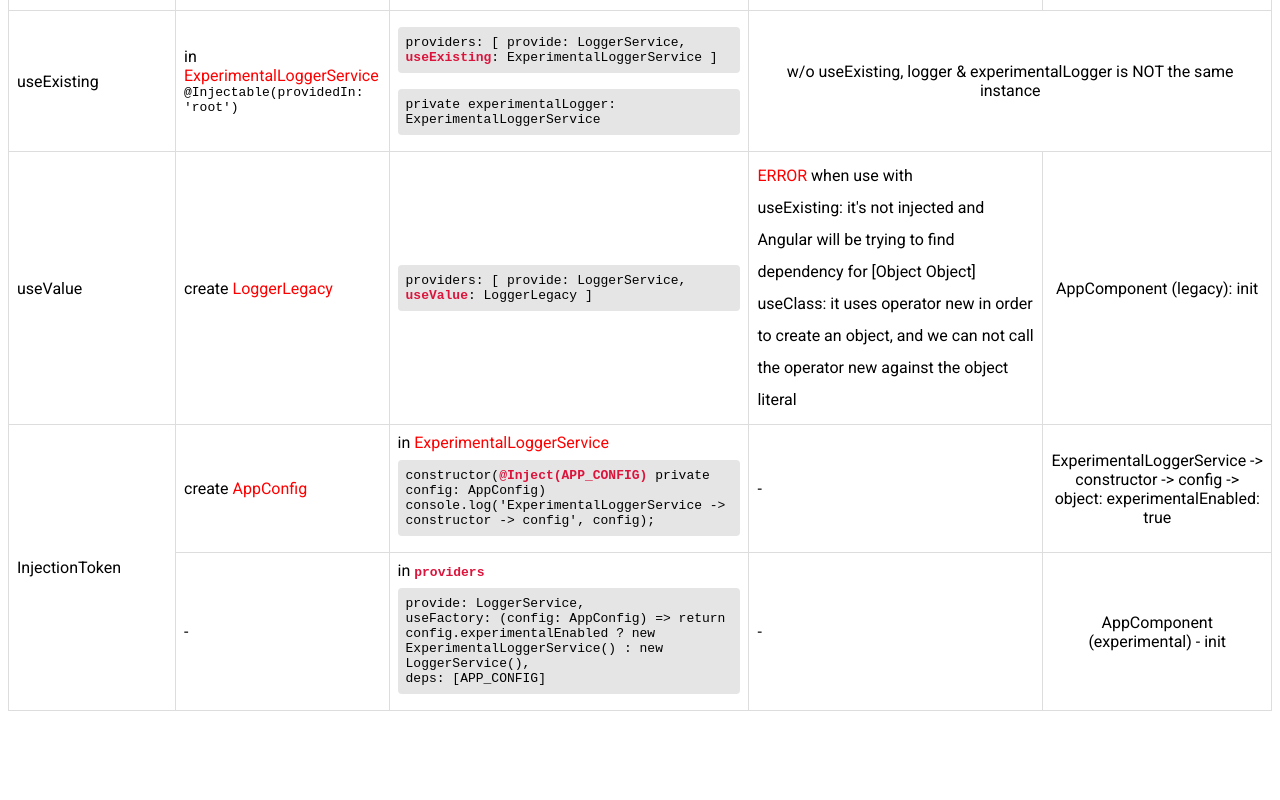
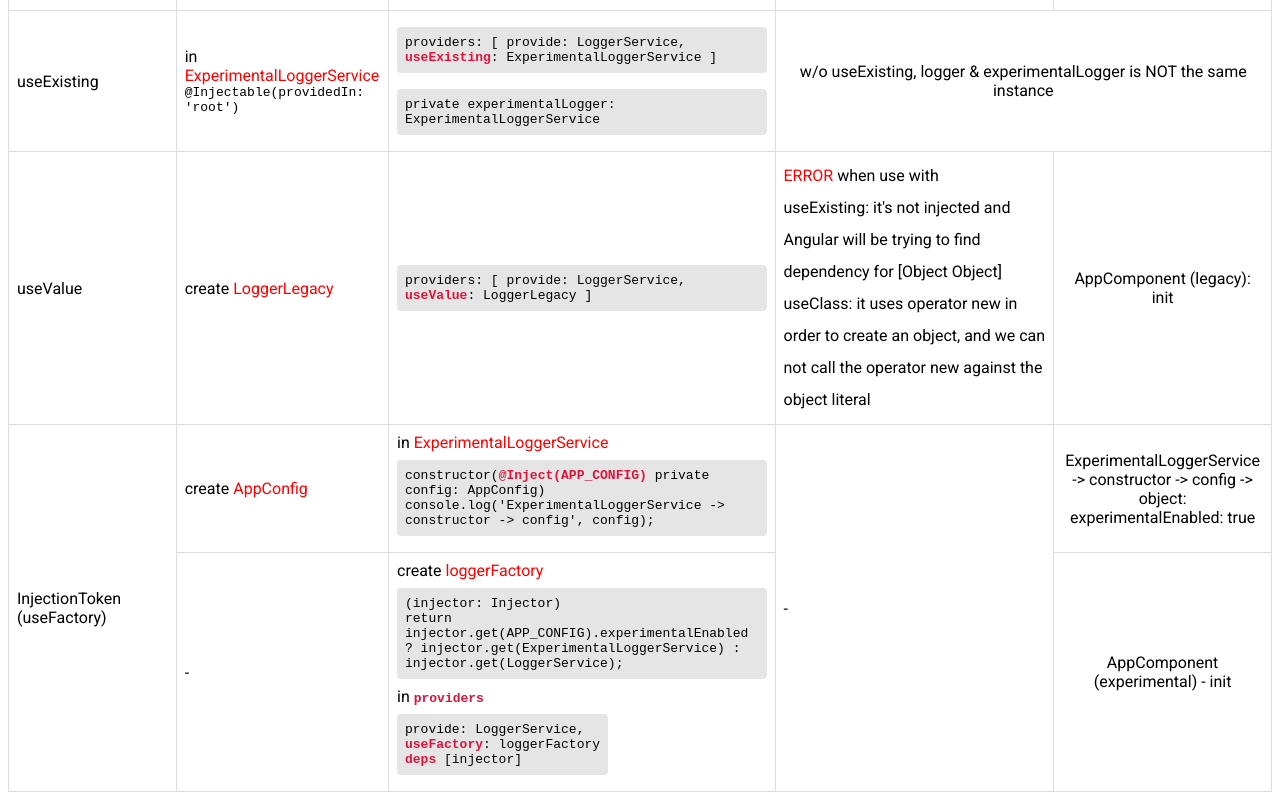
Before and after one commit to diosvo/angular-dependency-injection, an Angular app: page /providers in a window 1280 px wide. Shown: the part 343-1143 px from the top of the page. Before the commit the page ends 1062 px from the top, so only its background shows below. Built offline with nearby package versions, Linux system fonts and the light colour scheme.

Commit message:
useFactory

```diff
--- a/src/app/app.component.ts
+++ b/src/app/app.component.ts
@@ -1,9 +1,24 @@
 import { HttpClient } from '@angular/common/http';
-import { Component, OnInit, Optional, Self, SkipSelf } from '@angular/core';
+import {
+  Component,
+  Injector,
+  OnInit,
+  Optional,
+  Self,
+  SkipSelf
+} from '@angular/core';
 import { AppConfig, APP_CONFIG } from './config.token';
 import { ExperimentalLoggerService } from './experimental-logger.service';
 import { LoggerLegacy } from './logger-legacy';
 import { LoggerService } from './logger.service';
+
+function loggerFactory(
+  injector: Injector
+): ExperimentalLoggerService | LoggerService {
+  return injector.get(APP_CONFIG).experimentalEnabled
+    ? injector.get(ExperimentalLoggerService)
+    : injector.get(LoggerService);
+}
 
 @Component({
   selector: 'my-app',
@@ -11,12 +26,8 @@ import { LoggerService } from './logger.service';
   providers: [
     {
       provide: LoggerService,
-      useFactory: (config: AppConfig, http: HttpClient) => {
-        return config.experimentalEnabled
-          ? new ExperimentalLoggerService(http)
-          : new LoggerService();
-      },
-      deps: [APP_CONFIG, HttpClient]
+      useFactory: loggerFactory,
+      deps: [Injector] // the factory function takes params in exaclty same order as list
     }
   ]
 })
--- a/src/app/providers/providers.component.html
+++ b/src/app/providers/providers.component.html
@@ -107,9 +107,9 @@
       <td>AppComponent (legacy): init</td>
     </tr>
 
-    <!-- InjectionToken -->
+    <!-- InjectionToken & useFactory -->
     <tr>
-      <td rowspan="2">InjectionToken</td>
+      <td rowspan="2">InjectionToken (useFactory)</td>
       <td>
         create
         <span style="color: red;">AppConfig</span>
@@ -124,26 +124,36 @@
           </code>
         </div>
       </td>
-      <td>-</td>
+      <td rowspan="2">-</td>
       <td>ExperimentalLoggerService -> constructor -> config -> object: experimentalEnabled: true</td>
     </tr>
 
     <tr>
       <td>-</td>
       <td>
+        create
+        <span style="color: red;">loggerFactory</span>
+        <br/>
+        <div class="bg-code">
+          <code>(injector: Injector)
+        <br/>
+        return injector.get(APP_CONFIG).experimentalEnabled
+          ? injector.get(ExperimentalLoggerService)
+          : injector.get(LoggerService);
+        </code>
+        </div>
         in <b class="main-text"><code>providers</code></b>
+        <br/>
         <div class="bg-code">
           <code>
           provide: LoggerService,
           <br/>
-          useFactory: (config: AppConfig) =>
-            return config.experimentalEnabled ? new ExperimentalLoggerService() : new LoggerService(),
+          <b class="main-text">useFactory</b>: loggerFactory
           <br/>
-          deps: [APP_CONFIG]
+          <b class="main-text"> deps </b> [injector]
         </code>
         </div>
       </td>
-      <td>-</td>
       <td>AppComponent (experimental) - init</td>
     </tr>
   </tbody>
```
